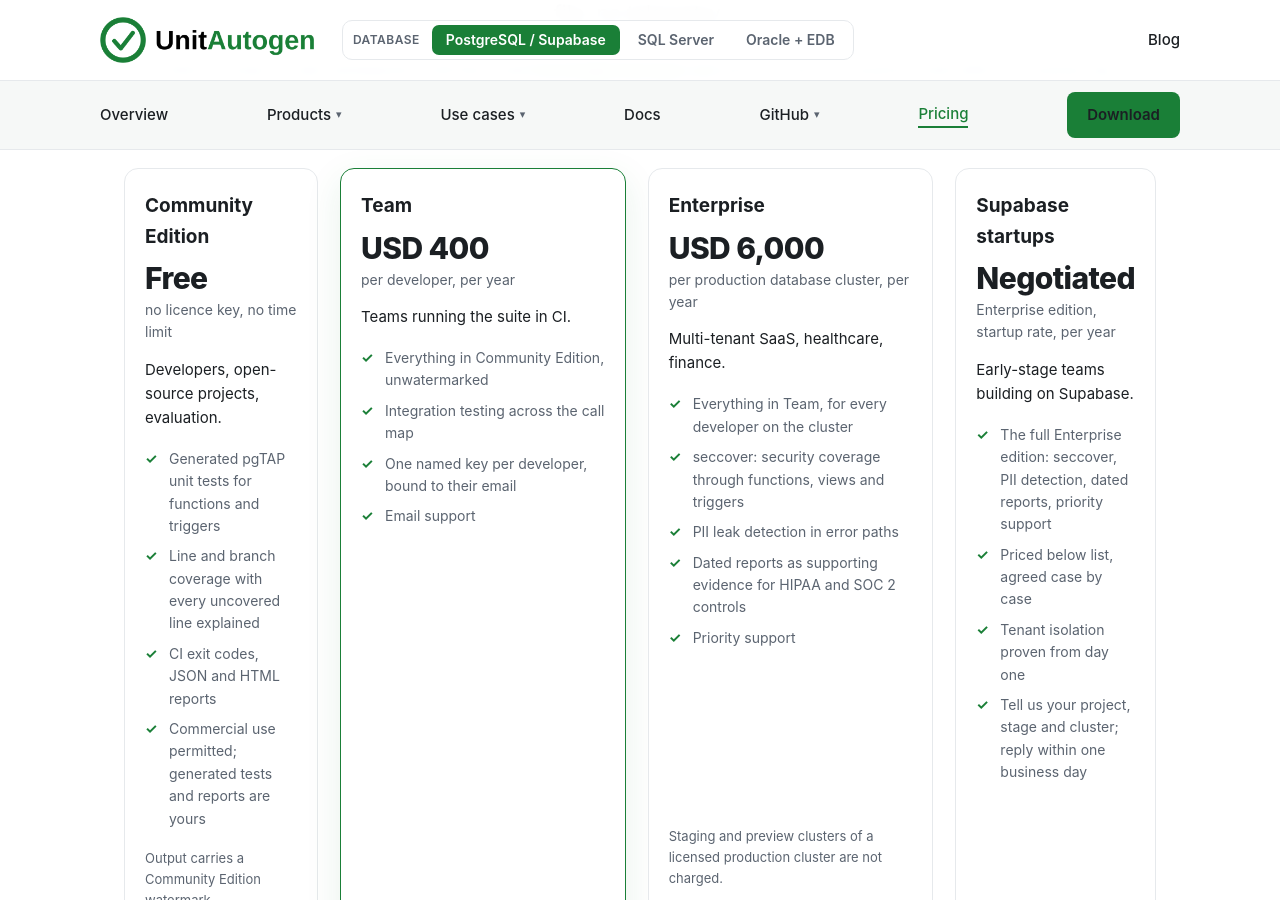
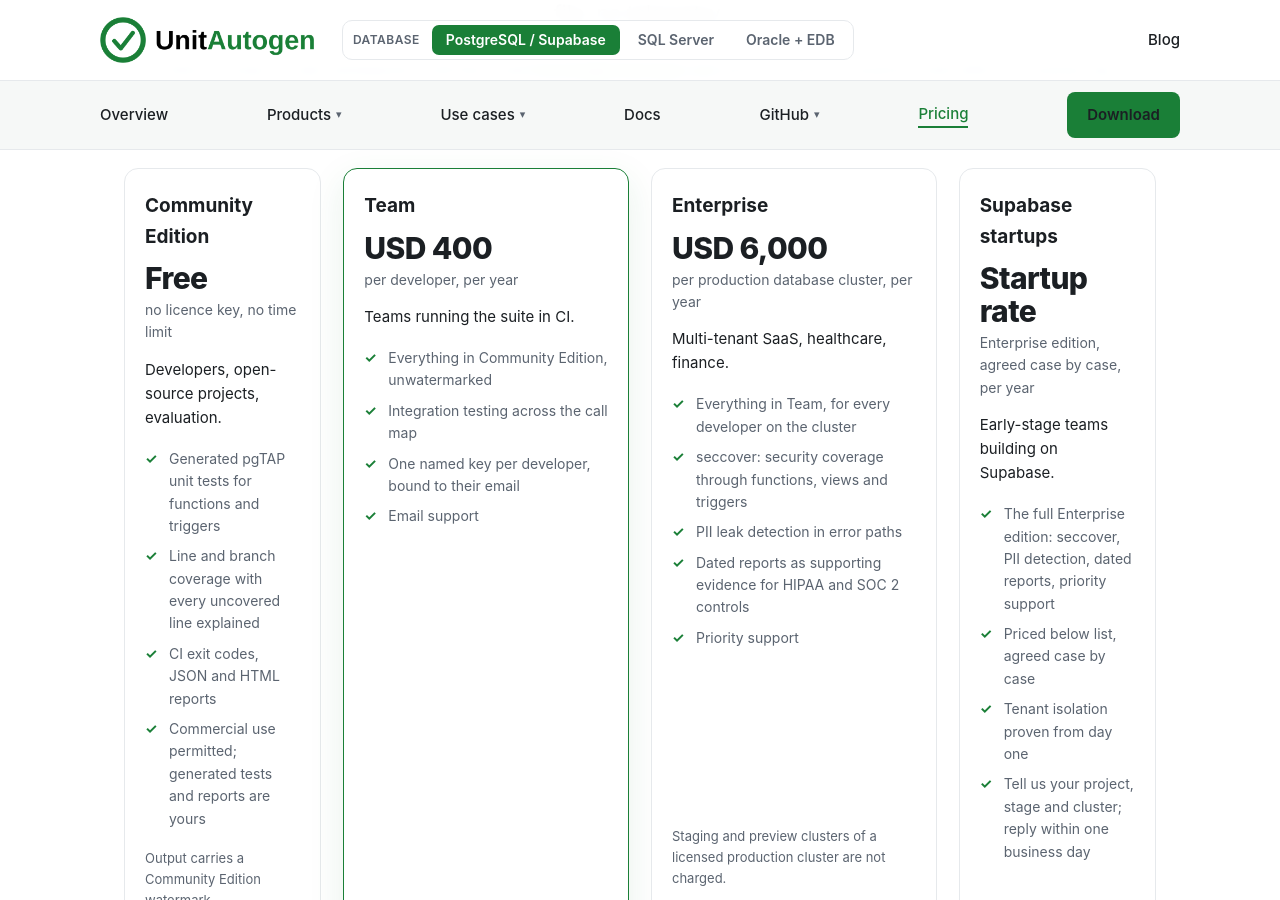
Before and after one commit to unitautogen/unitautogen.com, a Jekyll site: the page built from postgresql/pricing/index.html, in a window 1280 px wide and 900 px high, scrolled down 374 px. Built offline with Jekyll 4.4.1, drawn with Linux system fonts in a browser that asks for light colours.

Commit message:
Pricing: Supabase column price -> Startup rate

```diff
--- a/_data/catalog.yml
+++ b/_data/catalog.yml
@@ -178,8 +178,8 @@
           cta_href: "mailto:licensing@unitautogen.com?subject=UnitAutogen%20for%20PostgreSQL%20-%20Enterprise%20licence"
           cta_style: "btn"
         - name: "Supabase startups"
-          price: "Negotiated"
-          unit: "Enterprise edition, startup rate, per year"
+          price: "Startup rate"
+          unit: "Enterprise edition, agreed case by case, per year"
           audience: "Early-stage teams building on Supabase."
           includes:
             - "The full Enterprise edition: seccover, PII detection, dated reports, priority support"
```
